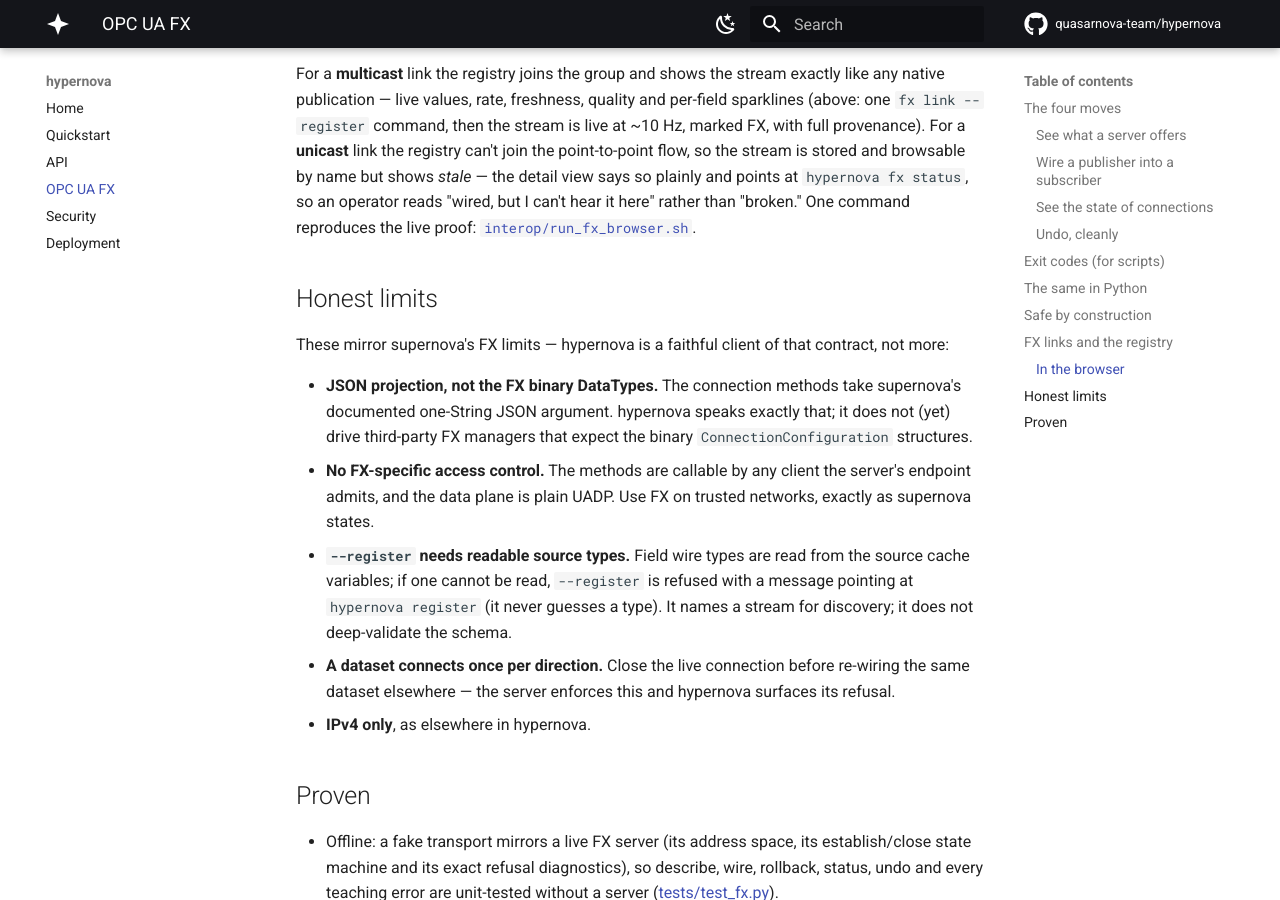
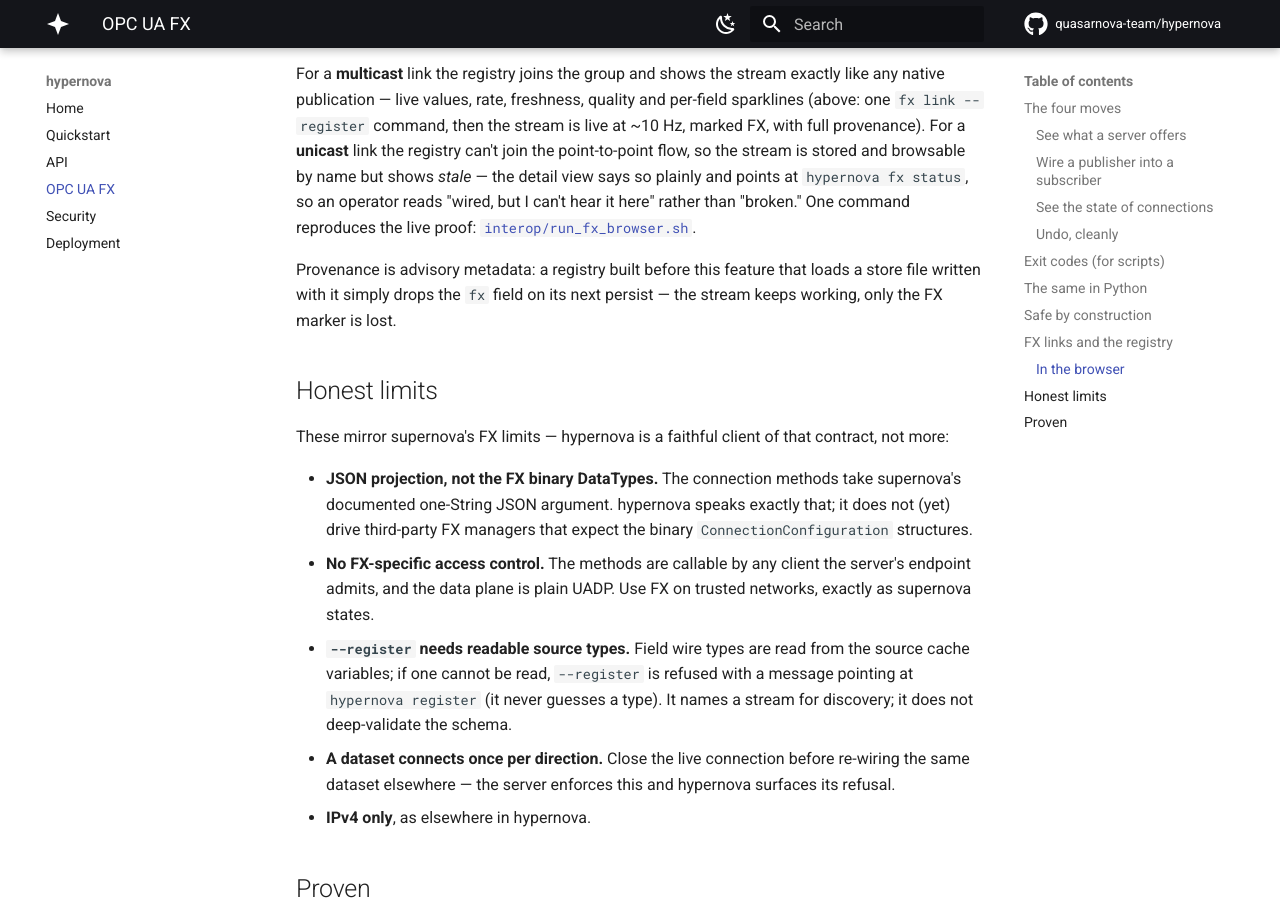
Before and after one commit to quasarnova-team/hypernova, an MkDocs documentation site: the page built from doc/fx.md, in a window 1280 px wide and 900 px high, scrolled down 4963 px. Built offline with MkDocs 1.6.1 and Material for MkDocs 9.7.7, drawn with Linux system fonts in a browser that asks for light colours; comment, search, counter and statistics services are not loaded.

Commit message:
Note FX provenance is advisory metadata

```diff
--- a/doc/fx.md
+++ b/doc/fx.md
@@ -243,6 +243,10 @@ at `hypernova fx status`, so an operator reads "wired, but I can't hear it here"
 rather than "broken." One command reproduces the live proof:
 [`interop/run_fx_browser.sh`](../interop/run_fx_browser.sh).
 
+Provenance is advisory metadata: a registry built before this feature that loads
+a store file written with it simply drops the `fx` field on its next persist —
+the stream keeps working, only the FX marker is lost.
+
 ## Honest limits
 
 These mirror supernova's FX limits — hypernova is a faithful client of that
```
